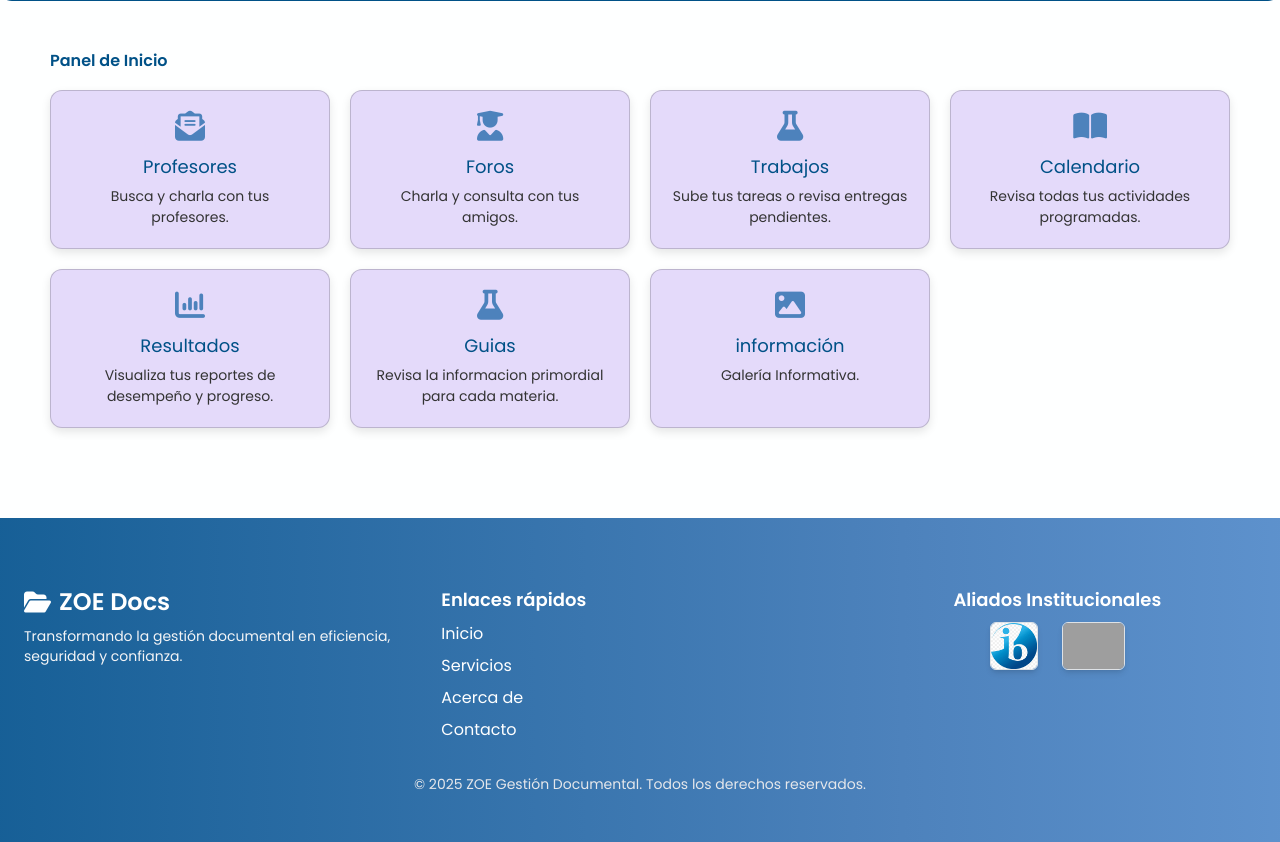
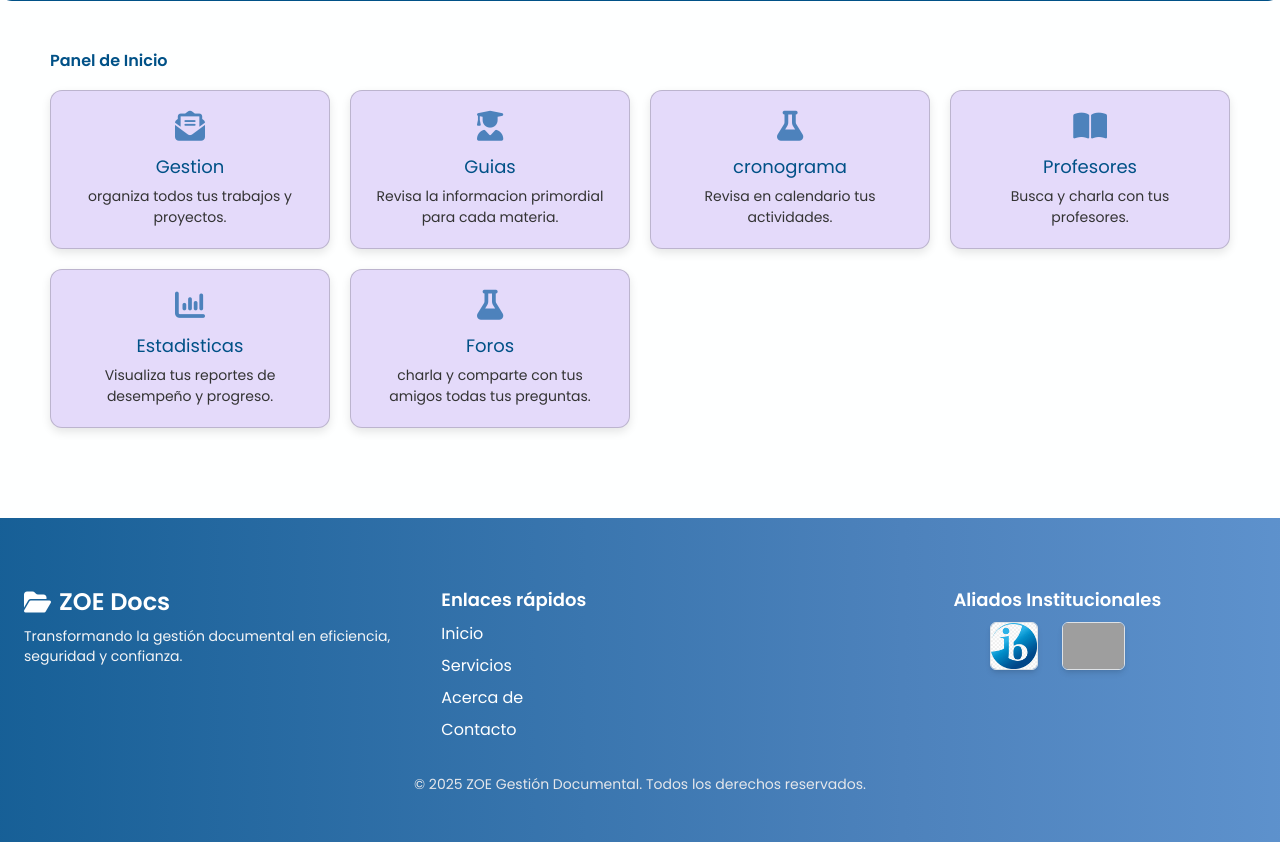
Before and after one commit to santiago-aguilera/ZOE, a Flask app: page /main in a window 1280 px wide. Shown: the part 210-1052 px from the top of the page. Run offline with Flask 3, Linux system fonts and the light colour scheme; some libraries are stand-ins or nearby versions; grey boxes are pictures that could not be loaded.

Commit message:
Navegavilidad completada

```diff
--- a/templates/Pages/Main.html
+++ b/templates/Pages/Main.html
@@ -96,47 +96,42 @@
     <div class="main">
         <h2>Panel de Inicio</h2>
         <div class="grid">
-            <div class="card">
+            <a href="/gestion"><div class="card">
                 <i class="fa-solid fa-envelope-open-text"></i>
+                <h3>Gestion</h3>
+                <p>organiza todos tus trabajos y proyectos.</p>
+            </div></a>
+
+            <a href="/guias"><div class="card">
+                <i class="fa-solid fa-user-graduate"></i>
+                <h3>Guias</h3>
+                <p>Revisa la informacion primordial para cada materia.</p>
+            </div></a>
+
+            <a href="/cronograma"><div class="card">
+                <i class="fa-solid fa-flask"></i>
+                <h3>cronograma</h3>
+                <p>Revisa en calendario tus actividades.</p>
+            </div></a>
+
+            <a href="/profesores"><div class="card">
+                <i class="fa-solid fa-book-open"></i>
                 <h3>Profesores</h3>
                 <p>Busca y charla con tus profesores.</p>
-            </div>
+            </div></a>
 
-            <div class="card">
-                <i class="fa-solid fa-user-graduate"></i>
+            <a href="/estadisticas"><div class="card">
+                <i class="fa-solid fa-chart-column"></i>
+                <h3>Estadisticas</h3>
+                <p>Visualiza tus reportes de desempeño y progreso.</p>
+            </div></a>
+
+            <a href="/foros"><div class="card">
+                <i class="fa-solid fa-flask"></i>
                 <h3>Foros</h3>
-                <p>Charla y consulta con tus amigos.</p>
-            </div>
+                <p>charla y comparte con tus amigos todas tus preguntas.</p>
+            </div></a>
 
-            <div class="card">
-                <i class="fa-solid fa-flask"></i>
-                <h3>Trabajos</h3>
-                <p>Sube tus tareas o revisa entregas pendientes.</p>
-            </div>
-
-            <div class="card">
-                <i class="fa-solid fa-book-open"></i>
-                <h3>Calendario</h3>
-                <p>Revisa todas tus actividades programadas.</p>
-            </div>
-
-            <div class="card">
-                <i class="fa-solid fa-chart-column"></i>
-                <h3>Resultados</h3>
-                <p>Visualiza tus reportes de desempeño y progreso.</p>
-            </div>
-
-            <div class="card">
-                <i class="fa-solid fa-flask"></i>
-                <h3>Guias</h3>
-                <p>Revisa la informacion primordial para cada materia.</p>
-            </div>
-
-            <div class="card">
-                <i class="fa-solid fa-image"></i>
-                <h3>información</h3>
-                <p>Galería Informativa.</p>
-            </div>
         </div>
     </div>
 </body>
```
